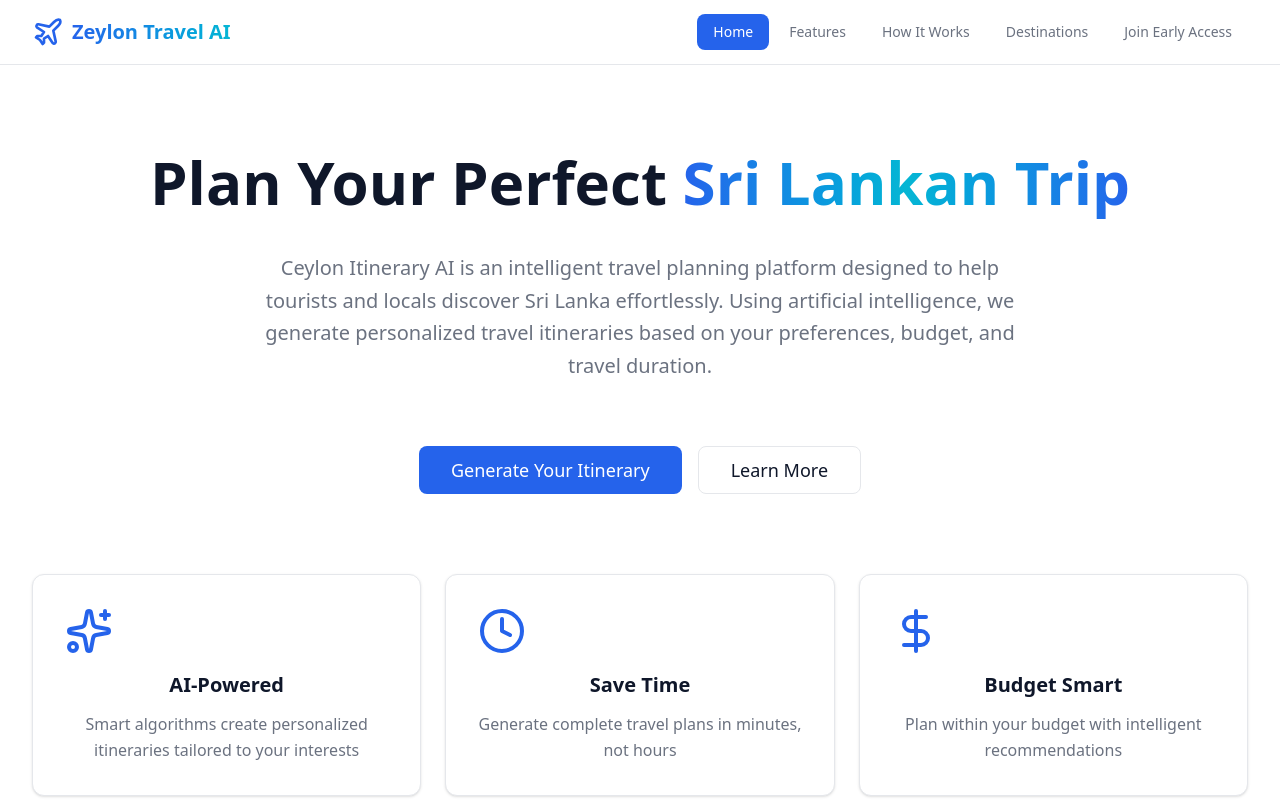
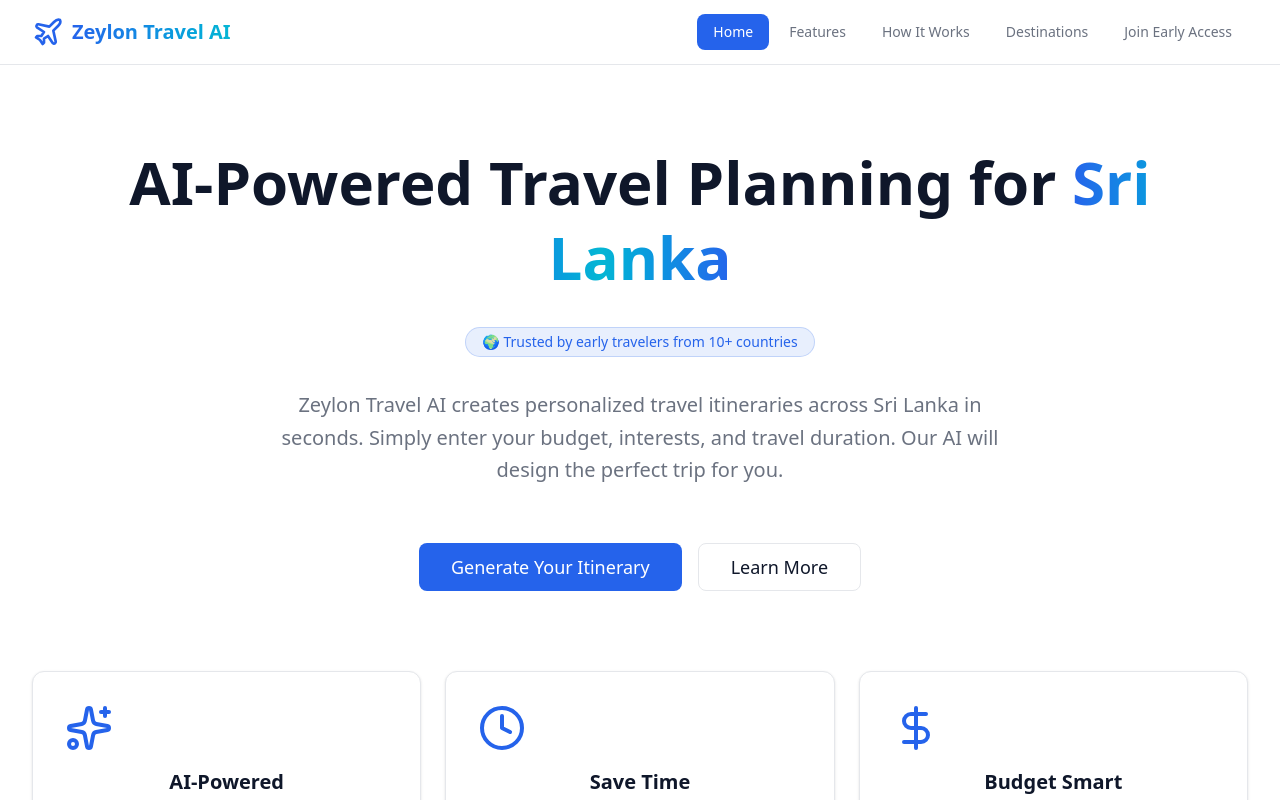
Before and after one commit to BinewMendis/zeylon-travel-ai-microsite, a Next.js app: page / in a window 1280 px wide. Shown: the top 800 px of the page. Built offline with nearby package versions, Linux system fonts and the light colour scheme.

Commit message:
update destinations section and contact redirect

```diff
--- a/app/layout.tsx
+++ b/app/layout.tsx
@@ -14,9 +14,47 @@ const geistMono = Geist_Mono({
 })
 
 export const metadata: Metadata = {
-  title: "Zeylon Travel AI - AI-Powered Travel Planner for Sri Lanka",
+  title: "Zeylon Travel AI – AI-Powered Travel Planner for Sri Lanka",
+
   description:
-    "Plan your perfect Sri Lanka trip with artificial intelligence. Personalized itineraries based on your budget, interests, and travel style.",
+    "Plan your perfect Sri Lanka trip with artificial intelligence. Zeylon Travel AI creates personalized travel itineraries based on your budget, interests, and travel style.",
+
+  keywords: [
+    "AI travel planner",
+    "Sri Lanka travel planner",
+    "AI itinerary generator",
+    "travel AI Sri Lanka",
+    "smart travel planning",
+    "Sri Lanka tourism AI",
+  ],
+
+  metadataBase: new URL("https://zeylon-travel-ai.vercel.app"),
+
+  openGraph: {
+    title: "Zeylon Travel AI – Smart AI Trip Planner",
+    description:
+      "Discover Sri Lanka with AI-powered travel planning. Instantly generate personalized itineraries for Colombo, Kandy, Galle and hidden gems.",
+    url: "https://zeylon-travel-ai.vercel.app",
+    siteName: "Zeylon Travel AI",
+    images: [
+      {
+        url: "/og-image.jpg",
+        width: 1200,
+        height: 630,
+        alt: "Zeylon Travel AI – Smart Sri Lanka Trip Planner",
+      },
+    ],
+    locale: "en_US",
+    type: "website",
+  },
+
+  twitter: {
+    card: "summary_large_image",
+    title: "Zeylon Travel AI – AI Travel Planner",
+    description:
+      "Create personalized Sri Lanka travel itineraries using artificial intelligence.",
+    images: ["/og-image.jpg"],
+  },
 
   icons: {
     icon: [
--- a/components/sections/DestinationsSection.tsx
+++ b/components/sections/DestinationsSection.tsx
@@ -112,7 +112,10 @@ export default function DestinationsSection({ setActiveTab }: any) {
                 ))}
               </ul>
 
-              <Button className="w-full bg-accent hover:bg-accent/90 text-accent-foreground mt-6">
+              <Button
+                className="w-full bg-accent hover:bg-accent/90 text-accent-foreground mt-6"
+                onClick={() => setActiveTab('contact')}
+              >
                 Plan Trip to {dest.city}
               </Button>
 
@@ -130,8 +133,8 @@ export default function DestinationsSection({ setActiveTab }: any) {
         </h3>
 
         <p className="text-lg text-muted-foreground mb-6">
-          Our AI can combine multiple cities into the perfect multi-city travel based on your interests.
-        </p>
+        Start by planning a trip for a selected city and discover the best nearby attractions with an AI-generated itinerary. Multi city travel planning with personalized preferences is coming soon.
+      </p>
 
         <Button
   size="lg"
--- a/components/sections/HeroSection.tsx
+++ b/components/sections/HeroSection.tsx
@@ -15,16 +15,28 @@ export default function HeroSection({ onGetStarted, onLearnMore }: HeroSectionPr
 
         {/* Hero Title & Description */}
         <section className="space-y-8">
+
+
           <h1 className="text-5xl md:text-6xl font-bold leading-tight">
-            Plan Your Perfect{' '}
+            AI-Powered Travel Planning for{' '}
             <span className="bg-gradient-to-r from-accent via-secondary to-accent bg-clip-text text-transparent">
-              Sri Lankan Trip
+              Sri Lanka
             </span>
           </h1>
+
+{/* Social Proof */}
+          <div className="flex justify-center">
+            <span className="px-4 py-1 text-sm bg-accent/10 text-accent rounded-full border border-accent/20">
+              🌍 Trusted by early travelers from 10+ countries
+            </span>
+          </div>
+
           <p className="text-xl text-muted-foreground max-w-3xl mx-auto leading-relaxed">
-            Ceylon Itinerary AI is an intelligent travel planning platform designed to help tourists and locals discover Sri Lanka effortlessly. Using artificial intelligence, we generate personalized travel itineraries based on your preferences, budget, and travel duration.
+            Zeylon Travel AI creates personalized travel itineraries across Sri Lanka in seconds.
+            Simply enter your budget, interests, and travel duration. Our AI will design the perfect trip for you.
           </p>
-          <div className="flex flex-col sm:flex-row gap-4 justify-center pt-8">
+
+          <div className="flex flex-col sm:flex-row gap-4 justify-center pt-6">
             <Button
               size="lg"
               className="bg-accent hover:bg-accent/90 text-accent-foreground text-lg h-12 px-8"
@@ -32,6 +44,7 @@ export default function HeroSection({ onGetStarted, onLearnMore }: HeroSectionPr
             >
               Generate Your Itinerary
             </Button>
+
             <Button
               size="lg"
               variant="outline"
@@ -41,6 +54,7 @@ export default function HeroSection({ onGetStarted, onLearnMore }: HeroSectionPr
               Learn More
             </Button>
           </div>
+
         </section>
 
         {/* Benefits Grid */}
```
Also changed, not shown: public/apple-touch-icon.png (added), public/og-image.png (added), public/site.webmanifest (added).
